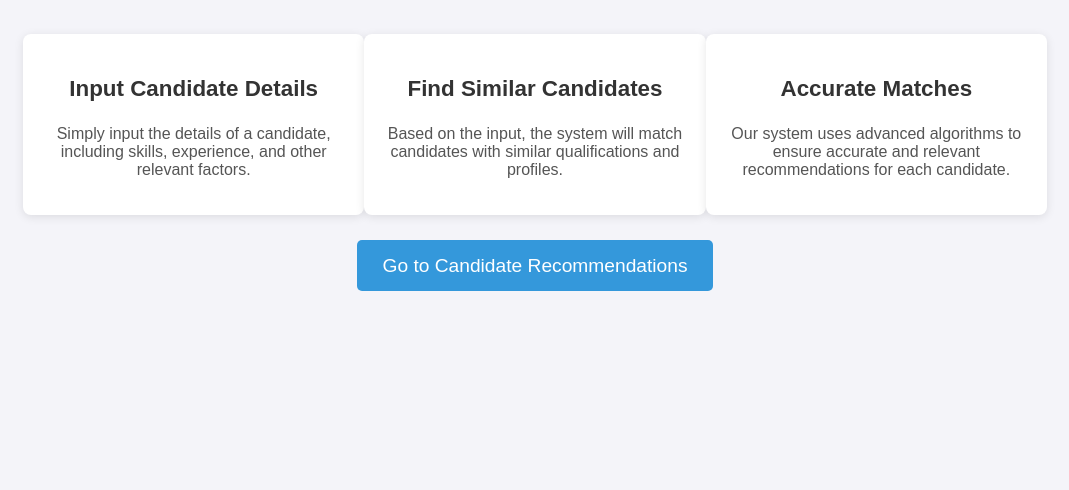
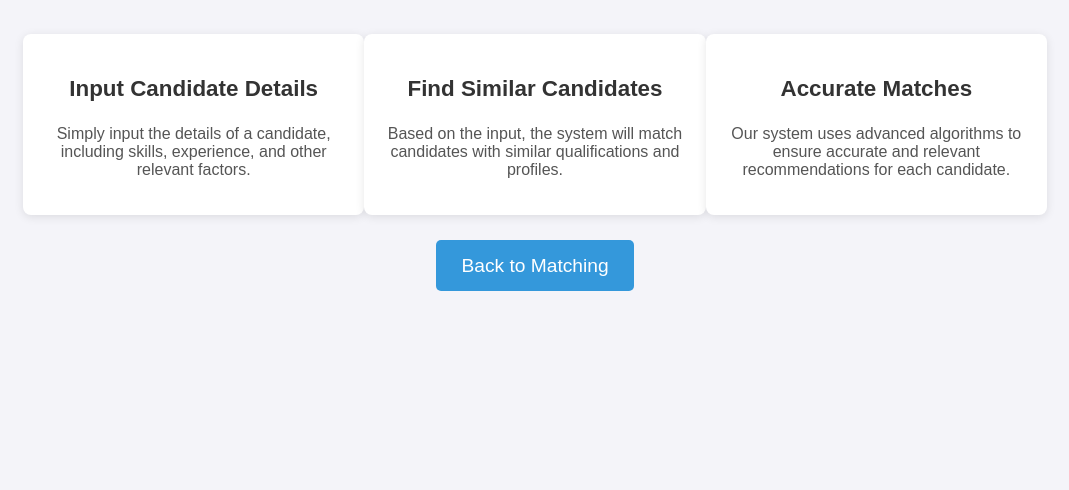
Before and after one commit to AshuutoshVish/Recommender-System-Web-app, a Flask app: page /home in a window 1280 px wide. Shown: the part 225-715 px from the top of the page, without its empty margins (105-1174 px from the left). Run offline with Flask 3, Linux system fonts and the light colour scheme; parts of the project's set-up code (start-up, migrations or seed data) failed here and were passed over.

Commit message:
Added Dockerfile and updated app.py, home.html, and index.html

```diff
--- a/app.py
+++ b/app.py
@@ -91,4 +91,4 @@ def recommend():
 
 
 if __name__ == '__main__':
-    app.run(debug=True)
+    app.run(host="0.0.0.0", port=5000, debug=True)
--- a/templates/home.html
+++ b/templates/home.html
@@ -112,7 +112,7 @@
         </div>
 
         <div class="link-container">
-            <a href="recommendation.html">Go to Candidate Recommendations</a>
+            <a href="/">Back to Matching</a>
         </div>
     </div>
 
--- a/templates/index.html
+++ b/templates/index.html
@@ -66,7 +66,9 @@
         </select>
 
         <button type="submit">Recommend Candidates</button>
+
     </form>
+    <a href="/home">Back to Home</a>
 </div>
 </body>
 </html>
```
Also changed, not shown: 1 other file.
